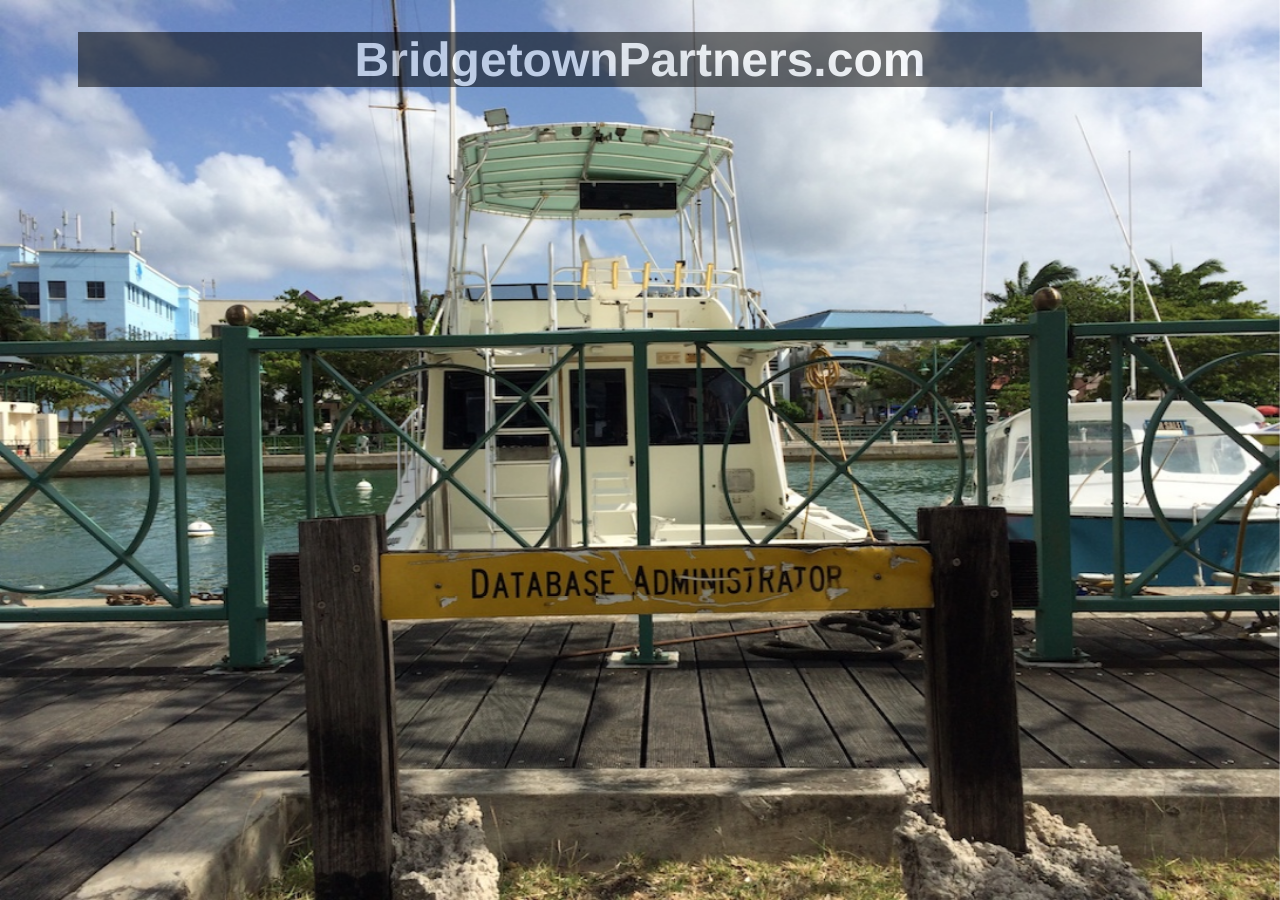
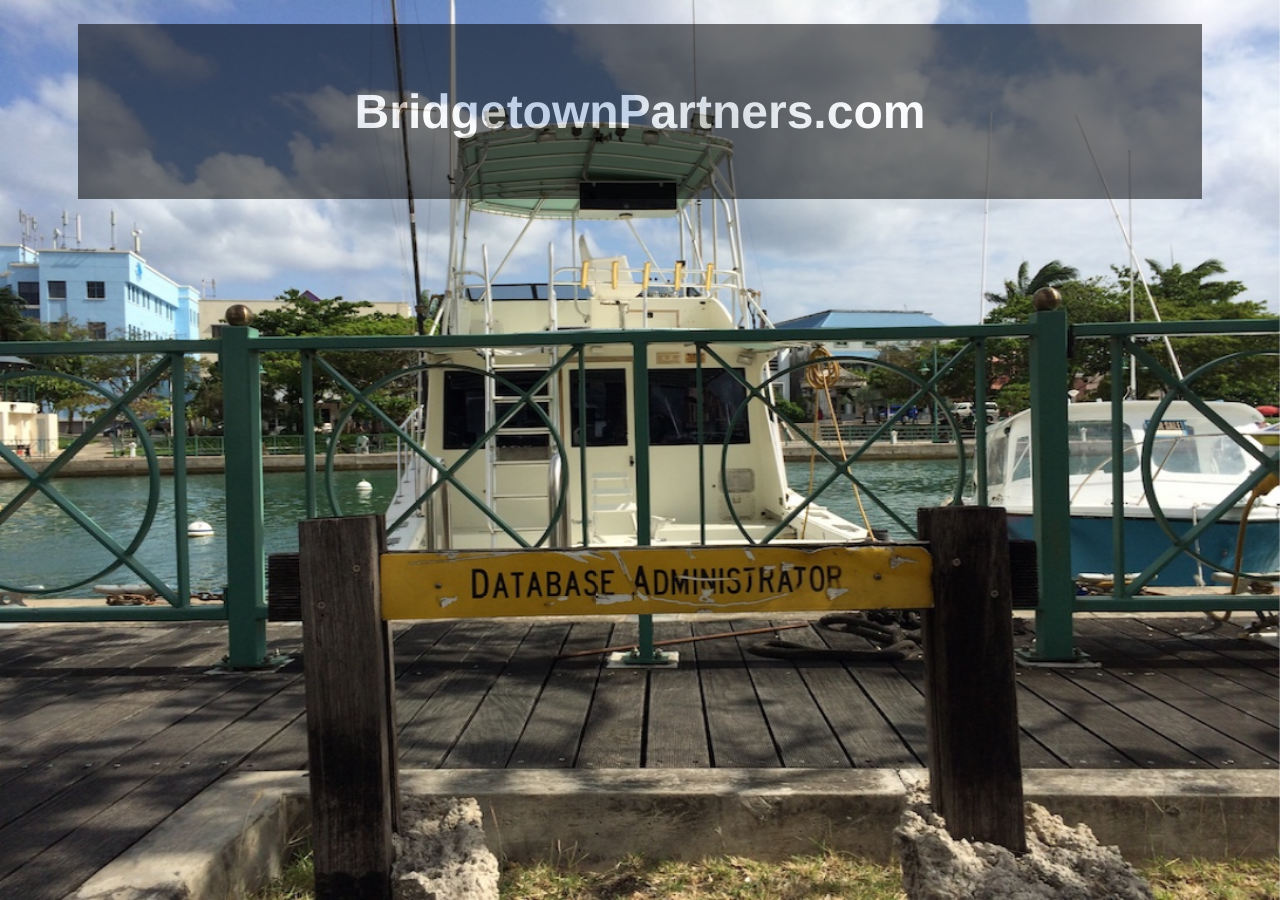
Before and after one commit to RayHightower/bridgetownpartners, a Jekyll site: the page built from index.markdown, in a window 1280 px wide. Built offline with Jekyll 4.4.1, drawn with Linux system fonts in a browser that asks for light colours; our own code applies the rules of GitHub Pages for plain Markdown files.

Commit message:
Formatting.

```diff
--- a/index.markdown
+++ b/index.markdown
@@ -1,5 +1,8 @@
 ---
 layout: default
 ---
+&nbsp;<br/>
+
 BridgetownPartners.com
 ===
+&nbsp;<br/>
```
